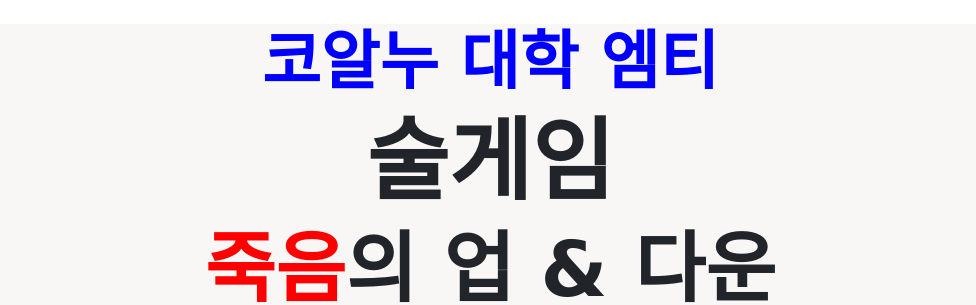
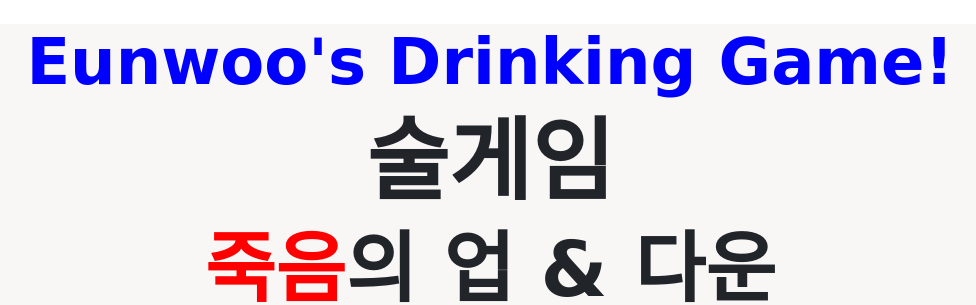
Before and after one commit to eunwoo-levi/GuessingGame, a plain HTML site: page index.html in a window 1280 px wide. Shown: the top 305 px of the page, without its empty margins (150-1126 px from the left). Drawn offline with nearby package versions, Linux system fonts and the light colour scheme; a web font is replaced by a local one.

Commit message:
Update index.html

```diff
--- a/index.html
+++ b/index.html
@@ -12,7 +12,7 @@
 
 <body>
     <div class="container">
-        <h1 class="pre-title">코알누 대학 엠티</h1>
+        <h1 class="pre-title">Eunwoo's Drinking Game!</h1>
         <h1 class="title">술게임</h1>
         <h1 class="sub-title"><span class="red-text">죽음</span>의 업 & 다운</h1>
         <div id="result-area">
```
